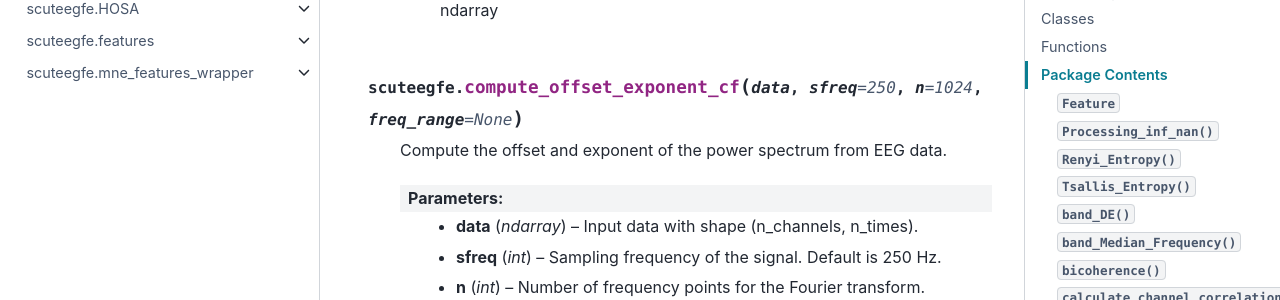
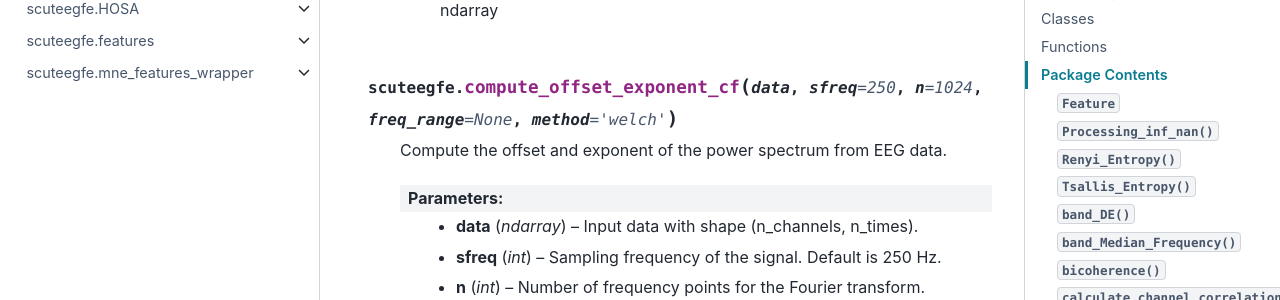
Before and after one commit to didi226/scut_eeg_feature, a Sphinx documentation site: the page built from docs/source/api/scuteegfe/index.rst, in a window 1280 px wide and 900 px high, scrolled down 30013 px. Shown: the part 150-450 px from the top of the window. Built offline with Sphinx 7.4.7 and the PyData theme 0.15.4, drawn with Linux system fonts in a browser that asks for light colours; pages that are not in the unit, such as notebooks, are missing from menus.

Commit message:
doc aperiodic3

```diff
--- a/docs/source/api/scuteegfe/features/any_feature/index.rst
+++ b/docs/source/api/scuteegfe/features/any_feature/index.rst
@@ -1289,7 +1289,7 @@ Module Contents
    ..
        !! processed by numpydoc !!
 
-.. py:function:: compute_offset_exponent_cf(data, sfreq=250, n=1024, freq_range=None)
+.. py:function:: compute_offset_exponent_cf(data, sfreq=250, n=1024, freq_range=None, method='welch')
 
 
    Compute the offset and exponent of the power spectrum from EEG data.
--- a/docs/source/api/scuteegfe/index.rst
+++ b/docs/source/api/scuteegfe/index.rst
@@ -1961,7 +1961,7 @@ Package Contents
    ..
        !! processed by numpydoc !!
 
-.. py:function:: compute_offset_exponent_cf(data, sfreq=250, n=1024, freq_range=None)
+.. py:function:: compute_offset_exponent_cf(data, sfreq=250, n=1024, freq_range=None, method='welch')
 
 
    Compute the offset and exponent of the power spectrum from EEG data.
```
Also changed, not shown: 1 other file.
